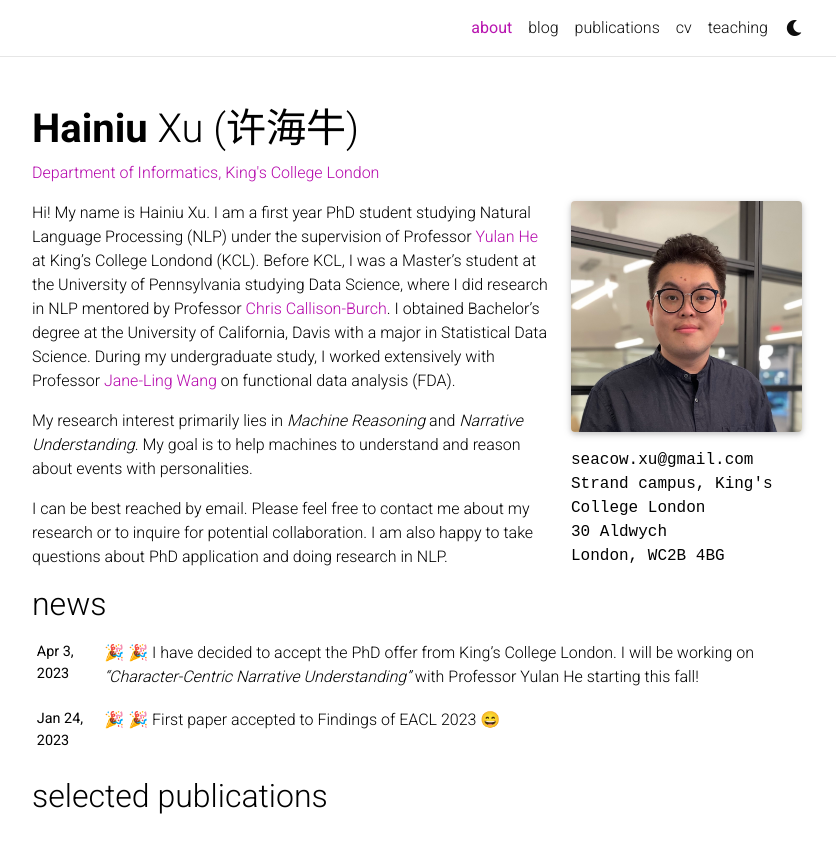
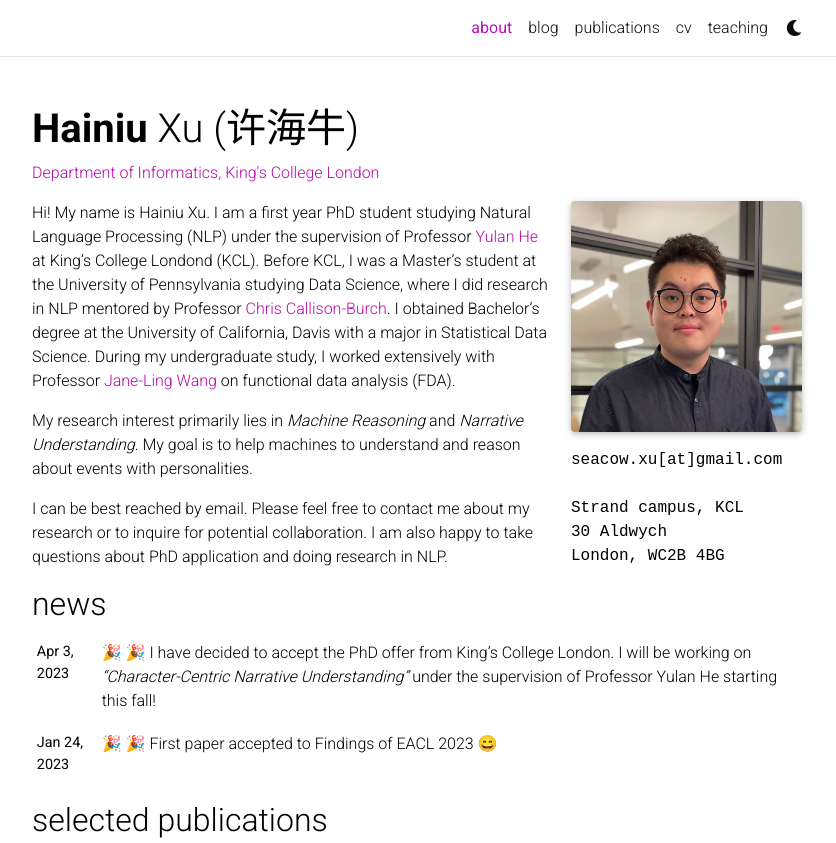
Before and after one commit to SeacowX/SeacowX.github.io, a Jekyll site: the page built from _pages/about.md, in a window 1280 px wide and 1137 px high, cut to the strip 0-843 px from the top of the window. Shown: the whole strip, without its empty margins (223-1059 px from the left). Built offline with Jekyll 4.4.1, drawn with Linux system fonts in a browser that asks for light colours; full-size pictures stand in for the smaller copies a plugin makes; emoji names are drawn with the system emoji font; comment, search, counter and statistics services are not loaded; a style sheet for code colours, icons or effects is not loaded.

Commit message:
code update

```diff
--- a/_pages/about.md
+++ b/_pages/about.md
@@ -9,8 +9,9 @@ profile:
   image: prof_pic.jpg
   image_circular: false # crops the image to make it circular
   address: >
-    <p>seacow.xu@gmail.com</p>
-    <p>Strand campus, King's College London</p>
+    <p>seacow.xu[at]gmail.com</p>
+    <br/>
+    <p>Strand campus, KCL</p>
     <p>30 Aldwych</p>
     <p>London, WC2B 4BG</p>
 
```
Also changed, not shown: _news/announcement_2.md (+1 -1 lines).
